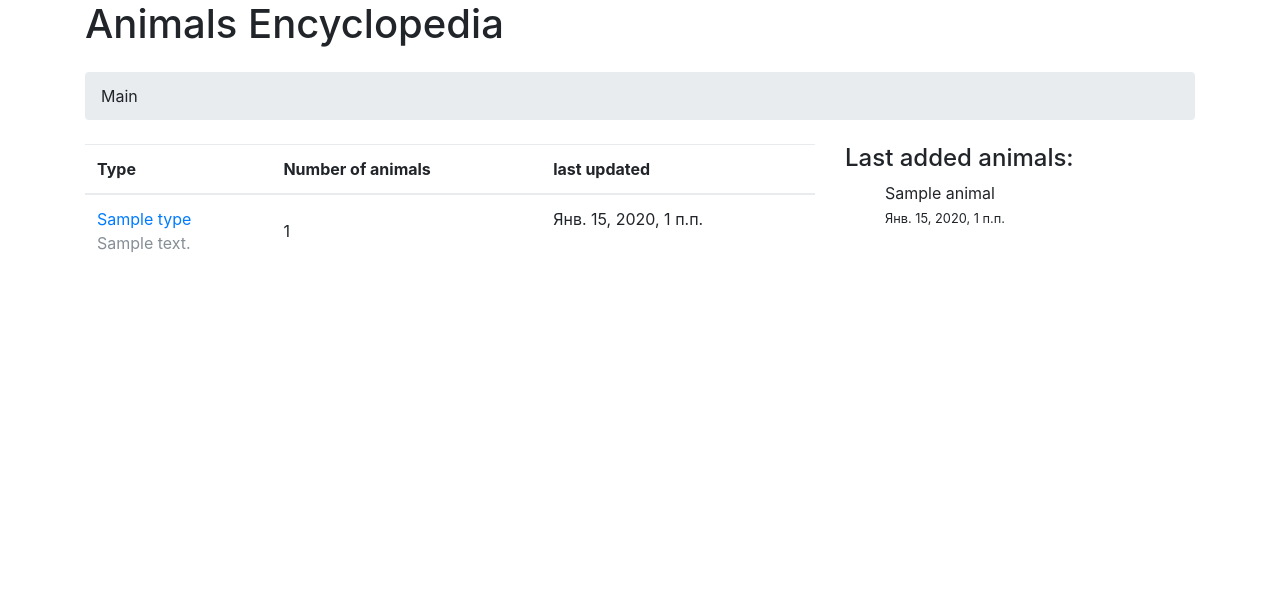
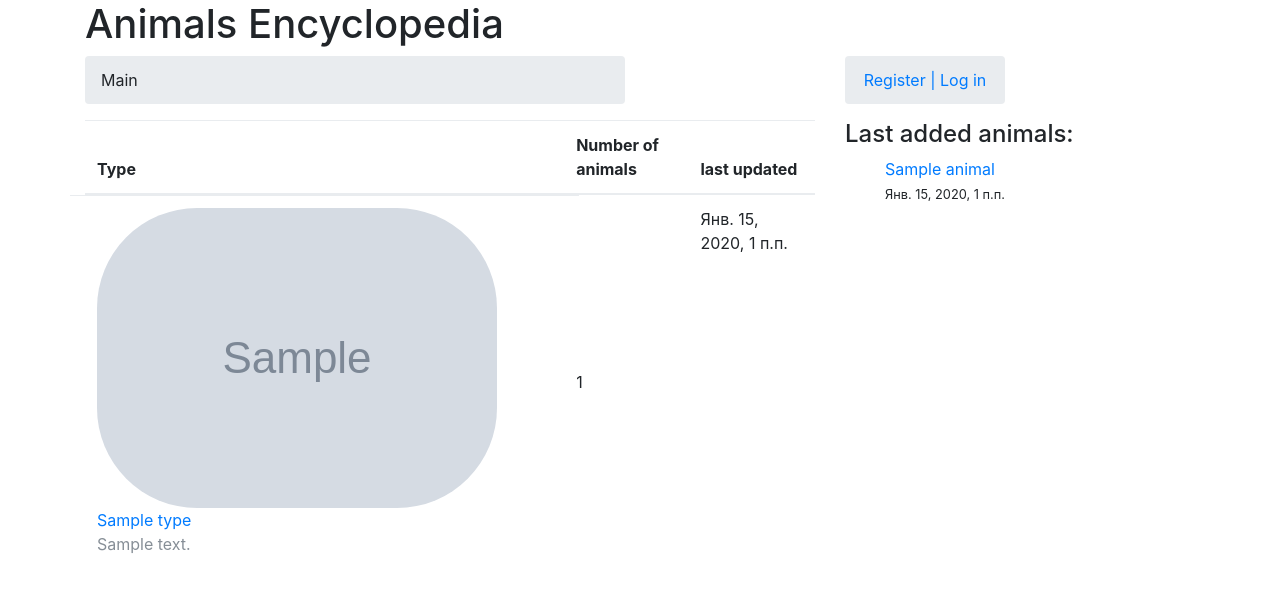
Before and after one commit to freakaton/animals-page, a Django app: page / in a window 1280 px wide. Shown: the top 592 px of the page. Run offline with Django 3.2, Linux system fonts and the light colour scheme; tables that the repository leaves empty hold one stand-in row (values such as "Sample post"); grey boxes marked "Sample" are stand-in pictures; some libraries are stand-ins or nearby versions.

Commit message:
front-end things

```diff
--- a/main/static/css/style.css
+++ b/main/static/css/style.css
@@ -23,3 +23,21 @@
 .card-link a{
     float: left;
 }
+
+.whoami {
+    text-align: center;
+    display: block;
+    padding: .75rem 1rem;
+    margin-bottom: 1rem;
+    background-color: #e9ecef;
+    border-radius: .25rem;
+}
+
+.description {
+    width: 70%;
+    margin: 0;
+}
+
+.circle {
+    border-radius: 100px;
+}
--- a/main/templates/main/about_type.html
+++ b/main/templates/main/about_type.html
@@ -37,7 +37,7 @@
                 <div class="animal-card-block">
                     <h3> {{animal}} </h3>
                 <div class="card-link">
-                    <a class="btn" href="{% url 'main:about_animal' animal_type animal%}">
+                    <a class="btn" href="{% url 'main:about_animal' animal%}">
                         <span>More..</span>
                     </a>
                 </div>
--- a/main/templates/main/base.html
+++ b/main/templates/main/base.html
@@ -11,19 +11,28 @@
 </head>
 <body>
 <div class="container">
-
 <!-- HEADER -->
+<div class="row">
+    <div class="col-sm-12">
         <h1 class="page-header">
             {% block header %}  {% endblock header %}
         </h1>
+    </div>
 
-<!-- NAV-BAR -->
-<ol class="breadcrumb my-4">
+    <div class="col-sm-6">
+        <ol class="breadcrumb">
                 {% block nav-bar %}
 
                 {% endblock nav-bar %}
         </ol>
-
+    </div>
+    <div class="col-sm-2"></div>
+    <div class="col-sm-2">
+        <div class="whoami">
+            <a href="{% url 'main:register' %}">Register </a>  <a href="#"> | Log in</a>
+        </div>
+    </div>
+</div>
 <div class="row">
 
     <!-- CONTENT -->
--- a/main/templates/main/content-right.html
+++ b/main/templates/main/content-right.html
@@ -2,7 +2,7 @@
 <ul>
 {% for animal in last_animals %}
     <li class="list-unstyled">
-        {{ animal.name}} <br>
+        <a href="{% url 'main:about_animal' animal.name %}">{{ animal.name}}</a> <br>
         <small>{{ animal.pub_date }}</small>
     </li>
 {% endfor %}
--- a/main/templates/main/main_page.html
+++ b/main/templates/main/main_page.html
@@ -1,4 +1,5 @@
 {% extends "main/base.html" %}
+{% load thumbnail %}
 {% block title %} Encyclopedia {% endblock title %}
 
 {% block header %} Animals Encyclopedia {% endblock header %}
@@ -19,12 +20,18 @@
     <tbody>
     {% for type in types %}
         <tr>
-            <td>
+            <td class="row">
                 <a href="{% url 'main:about_type' type.name %}">
-                    {{type.name|capfirst}} <br>
-                </a>
-                <div class="text-muted">
-                    {{type.description}}
+                <div class="col-sm-3">
+                {% thumbnail type.image "60x60" crop="center" as im %}
+                    <img src="{{im.url}}" alt="{{type.name}}" class="circle">
+                {% endthumbnail %}
+                </div>
+                <div class="col-sm-8">
+                    {{type.name|capfirst}}<br></a>
+                    <div class="description">
+                        <span class="text-muted ">{{type.description}}</span>
+                    </div>
                 </div>
             </td>
             <td class="align-middle">
--- a/main/urls.py
+++ b/main/urls.py
@@ -3,6 +3,7 @@ from . import views
 app_name = 'main'
 urlpatterns = [
     url(r'^$',views.homepage,name='homepage'),
-    url(r'^(?P<animal_type>\w+)/$',views.about_type,name='about_type'),
-    url(r'^(?P<animal_type>\w+)/(?P<animal_name>[\w,\s]+)/$',views.about_animal,name='about_animal'),
+    url(r'^types/(?P<animal_type>\w+)/$',views.about_type,name='about_type'),
+    url(r'^animal/(?P<animal_name>[\w,\s]+)/$',views.about_animal,name='about_animal'),
+    url(r'^register/',views.user_reg,name='register'),
 ]
--- a/main/views.py
+++ b/main/views.py
@@ -27,9 +27,12 @@ def about_type(request,animal_type):
                                             'last_animals': last_animals(),
                                             })
 
-def about_animal(request,animal_type,animal_name):
+def about_animal(request,animal_name):
     animal = Animal.objects.get(name=animal_name)
     return render(request,'main/about_animal.html',{
                                                 'animal': animal,
                                                 'last_animals': last_animals(),
                                                     })
+
+def user_reg(request):
+    return render(request,'main/register.html')
```
Also changed, not shown: main/admin.py (+6 -4 lines), main/templates/main/register.html (added, +12 -0 lines). Lines whose indentation alone changed are shown as unchanged.
